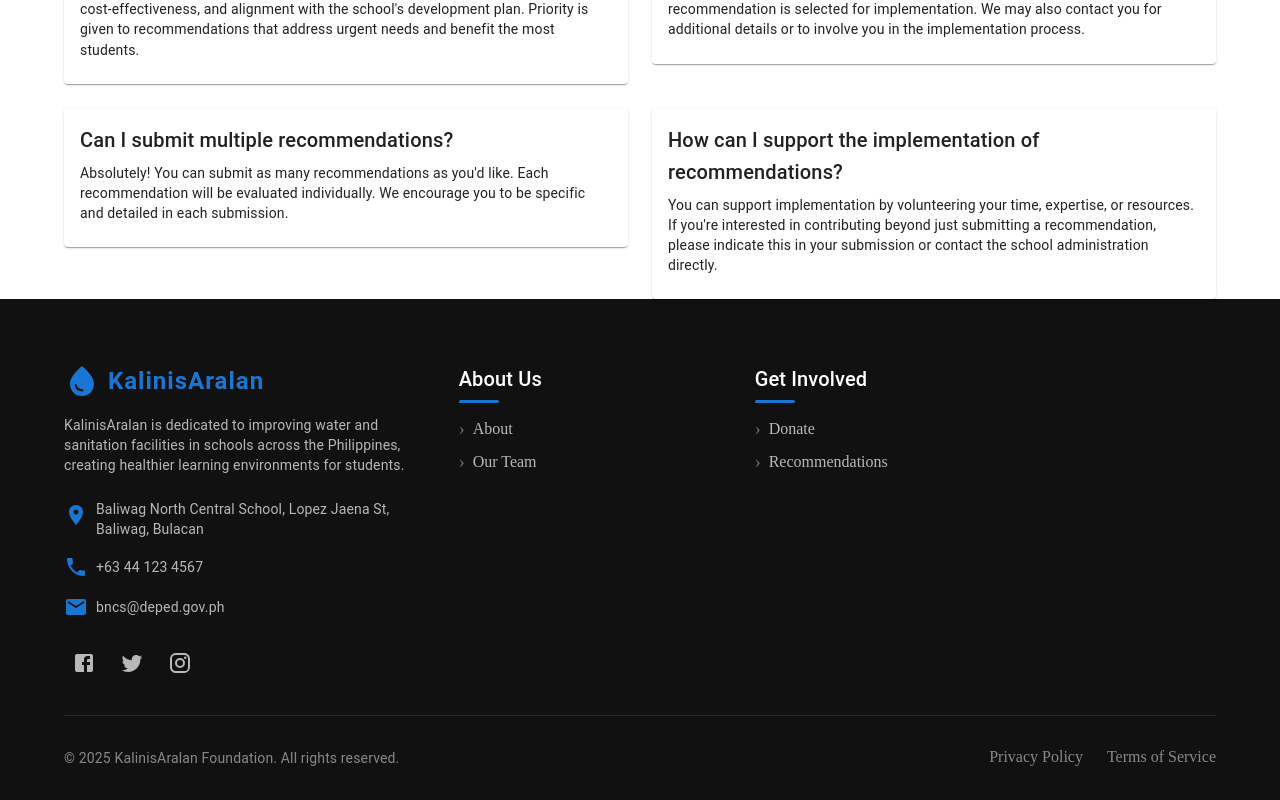
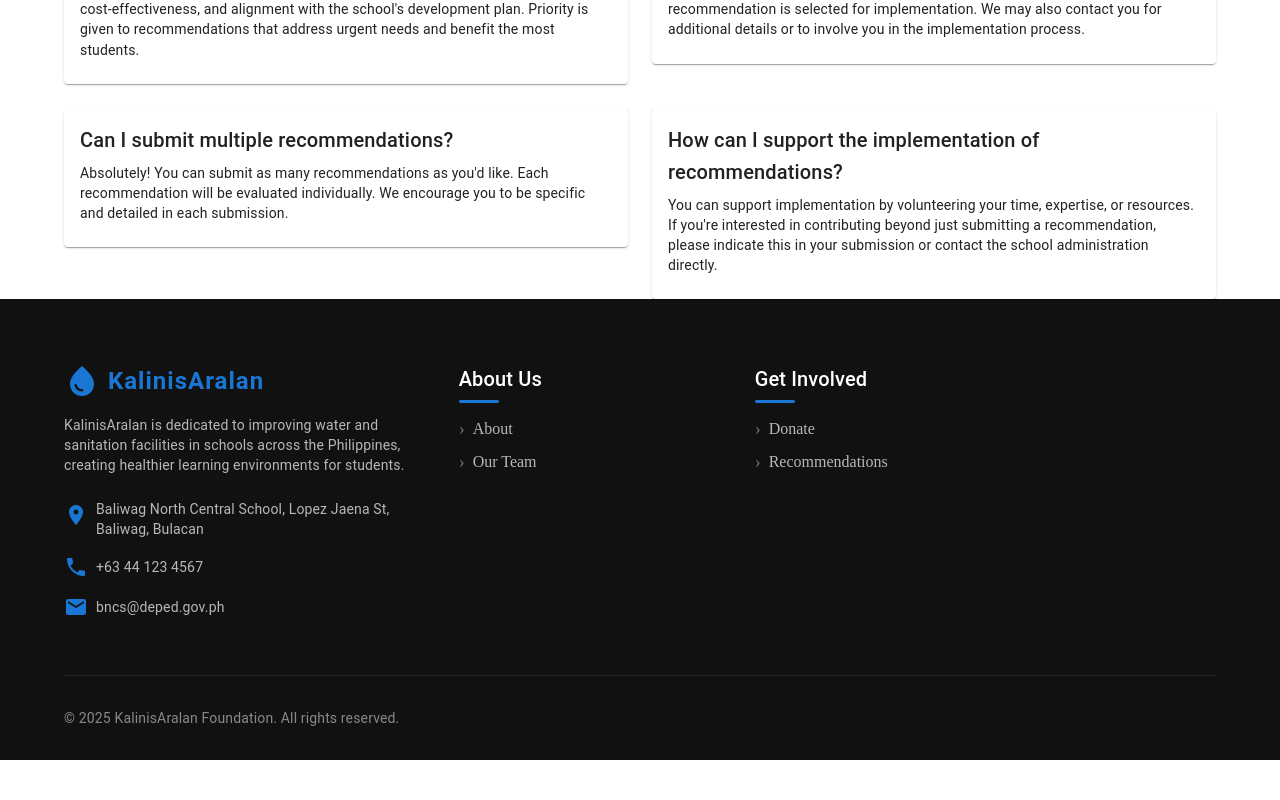
Before and after one commit to truckdriver1965/KalinisAralan, a React (Create React App) app: page /contact in a window 1280 px wide. Shown: the part 1054-1854 px from the top of the page. After the commit the page ends 1814 px from the top, so only its background shows below. Built offline with nearby package versions, Linux system fonts and the light colour scheme.

Commit message:
removed unneccesary shit footer

```diff
--- a/src/components/Footer.js
+++ b/src/components/Footer.js
@@ -14,11 +14,6 @@ import {
   Paper
 } from '@mui/material';
 import { Link as RouterLink } from 'react-router-dom';
-import FacebookIcon from '@mui/icons-material/Facebook';
-import TwitterIcon from '@mui/icons-material/Twitter';
-import InstagramIcon from '@mui/icons-material/Instagram';
-import LinkedInIcon from '@mui/icons-material/LinkedIn';
-import YouTubeIcon from '@mui/icons-material/YouTube';
 import SendIcon from '@mui/icons-material/Send';
 import LocationOnIcon from '@mui/icons-material/LocationOn';
 import PhoneIcon from '@mui/icons-material/Phone';
@@ -44,12 +39,6 @@ function Footer() {
         { name: 'Recommendations', path: '/contact' },
       ]
     }
-  ];
-
-  const socialLinks = [
-    { icon: <FacebookIcon />, url: 'https://facebook.com' },
-    { icon: <TwitterIcon />, url: 'https://twitter.com' },
-    { icon: <InstagramIcon />, url: 'https://instagram.com' },
   ];
 
   return (
@@ -99,27 +88,6 @@ function Footer() {
               </Box>
             </Box>
 
-            <Box sx={{ display: 'flex', gap: 1 }}>
-              {socialLinks.map((social, index) => (
-                <IconButton
-                  key={index}
-                  component="a"
-                  href={social.url}
-                  target="_blank"
-                  rel="noopener noreferrer"
-                  sx={{
-                    color: 'rgba(255,255,255,0.7)',
-                    transition: 'all 0.3s ease',
-                    '&:hover': {
-                      color: theme.palette.primary.main,
-                      transform: 'translateY(-3px)',
-                    }
-                  }}
-                >
-                  {social.icon}
-                </IconButton>
-              ))}
-            </Box>
           </Grid>
 
           {/* Quick Links */}
@@ -188,14 +156,6 @@ function Footer() {
           <Typography variant="body2" sx={{ color: 'rgba(255,255,255,0.5)', textAlign: { xs: 'center', sm: 'left' } }}>
             © {currentYear} KalinisAralan Foundation. All rights reserved.
           </Typography>
-          <Box sx={{ display: 'flex', gap: 3, mt: { xs: 2, sm: 0 } }}>
-            <Link href="/privacy" sx={{ color: 'rgba(255,255,255,0.5)', textDecoration: 'none', '&:hover': { color: theme.palette.primary.main } }}>
-              Privacy Policy
-            </Link>
-            <Link href="/terms" sx={{ color: 'rgba(255,255,255,0.5)', textDecoration: 'none', '&:hover': { color: theme.palette.primary.main } }}>
-              Terms of Service
-            </Link>
-          </Box>
         </Box>
       </Container>
     </Box>
```
